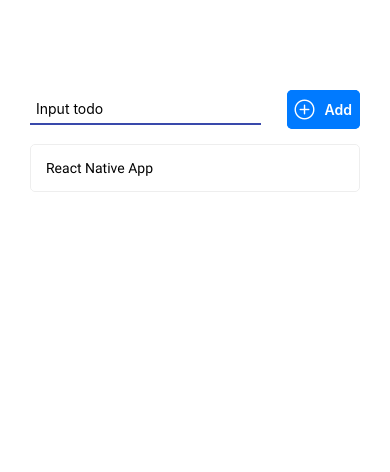
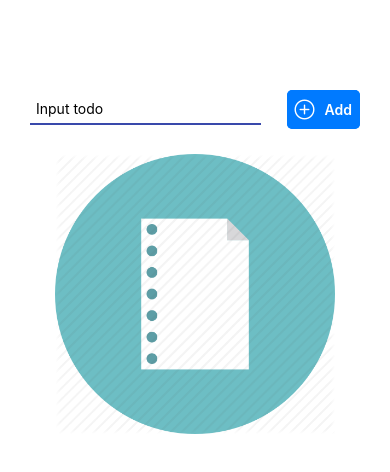
Before and after one commit to northymer/react-native-todo, a React Native app: screen / in a window 390 px wide. Shown: the top 472 px of the page. Built offline with nearby package versions, Linux system fonts and the light colour scheme.

Commit message:
started adding context

```diff
--- a/App.js
+++ b/App.js
@@ -1,11 +1,10 @@
 import React, { useState } from 'react';
 import * as Font from 'expo-font'
 import { AppLoading } from 'expo'
-import { StyleSheet, View, Alert } from 'react-native';
-import { NavBar } from './src/components/NavBar';
-import { MainScreen } from './src/screens/MainScreen';
-import { TodoScreen } from './src/screens/TodoScreen';
-import { THEME } from './src/theme/theme';
+
+import { MainLayout } from './src/MainLayout';
+import { TodoState } from './src/context/todo/TodoState';
+
 
 async function loadApplication() {
   await Font.loadAsync({
@@ -16,10 +15,6 @@
 
 export default function App() {
   const [isReady, setIsReady] = useState(false)
-  const [todoId, setTodoId] = useState(null)
-  const [todos, setTodos] = useState([
-    {id: '1', title: 'React Native App'}
-  ])
 
   if (!isReady) {
     return <AppLoading
@@ -29,85 +24,9 @@
     />
   }
 
-  const addTodo = (title) => {
-    setTodos(prev => [
-      ...prev,
-      {
-        id: Date.now().toString(),
-        title,
-      },
-    ])
-  }
-
-  const removeTodo = (id) => {
-    // Works on both Android and iOS
-    const todo = todos.find(todo => todo.id === id)
-    Alert.alert(
-      'Deleting of element',
-      `Are you sure you want to delete ${todo.title}?`,
-      [
-        {
-          text: 'Cancel',
-          style: 'cancel',
-        },
-        {
-          text: 'Delete',
-          style: 'destructive',
-          onPress: () => {
-            setTodoId(null)
-            setTodos(prev => prev.filter(todo => todo.id !== id))
-          }
-        },
-      ],
-      {cancelable: false},
-    )
-  }
-
-  const editTodo = (id, title) => {
-    const newTodoList = todos.map(todo => todo.id === id ? {id, title} : todo)
-    setTodos(newTodoList)
-  }
-
-  const onTodoPress = (id) => {
-    setTodoId(id)
-  }
-
-  const onPressBack = () => {
-    setTodoId(null)
-  }
-
-  const mainScreenProps = {
-    todos,
-    addTodo,
-    removeTodo,
-    setTodos,
-    onTodoPress,
-  }
-
-  const todoScreenProps = {
-    removeTodo,
-    onPressBack,
-    todo: todoId ? todos.find(({id}) => id === todoId) : null,
-    editTodo,
-  }
-
-  const content = todoId
-    ? <TodoScreen {...todoScreenProps} />
-    : <MainScreen {...mainScreenProps} />
-
   return (
-    <View style={styles.container}>
-      <NavBar title="ToDo App" />
-      <View style={styles.content}>
-        { content }
-      </View>
-    </View>
+    <TodoState>
+      <MainLayout />
+    </TodoState>
   );
 }
-
-const styles = StyleSheet.create({
-  content: {
-    paddingHorizontal: THEME.PADDING_HORIZONTAL,
-    paddingVertical: 20,
-  }
-});
--- /dev/null
+++ b/src/MainLayout.jsx
@@ -0,0 +1,93 @@
+import React, { useState } from 'react'
+import { View, StyleSheet } from 'react-native'
+import { NavBar } from './components/NavBar';
+import { THEME } from './theme/theme';
+import { MainScreen } from './screens/MainScreen';
+import { TodoScreen } from './screens/TodoScreen';
+
+export const MainLayout = (props) => {
+    const [todoId, setTodoId] = useState(null)
+    const [todos, setTodos] = useState([])
+
+    const addTodo = (title) => {
+        setTodos(prev => [
+          ...prev,
+          {
+            id: Date.now().toString(),
+            title,
+          },
+        ])
+      }
+
+    const removeTodo = (id) => {
+    // Works on both Android and iOS
+    const todo = todos.find(todo => todo.id === id)
+    Alert.alert(
+        'Deleting of element',
+        `Are you sure you want to delete ${todo.title}?`,
+        [
+        {
+            text: 'Cancel',
+            style: 'cancel',
+        },
+        {
+            text: 'Delete',
+            style: 'destructive',
+            onPress: () => {
+            setTodoId(null)
+            setTodos(prev => prev.filter(todo => todo.id !== id))
+            }
+        },
+        ],
+        {cancelable: false},
+    )
+    }
+
+    const editTodo = (id, title) => {
+    const newTodoList = todos.map(todo => todo.id === id ? {id, title} : todo)
+    setTodos(newTodoList)
+    }
+
+    const onTodoPress = (id) => {
+    setTodoId(id)
+    }
+
+    const onPressBack = () => {
+    setTodoId(null)
+    }
+
+    const mainScreenProps = {
+    todos,
+    addTodo,
+    removeTodo,
+    setTodos,
+    onTodoPress,
+    }
+
+    const todoScreenProps = {
+    removeTodo,
+    onPressBack,
+    todo: todoId ? todos.find(({id}) => id === todoId) : null,
+    editTodo,
+    }
+
+    const content = todoId
+    ? <TodoScreen {...todoScreenProps} />
+    : <MainScreen {...mainScreenProps} />
+
+    return (
+        <View style={styles.container}>
+            <NavBar title="ToDo App" />
+            <View style={styles.content}>
+                { content }
+            </View>
+        </View>
+    )
+}
+
+const styles = StyleSheet.create({
+    content: {
+        paddingHorizontal: THEME.PADDING_HORIZONTAL,
+        paddingVertical: 20,
+    }
+});
--- /dev/null
+++ b/src/context/todo/TodoState.jsx
@@ -0,0 +1,17 @@
+import React, { useReducer } from 'react'
+import { TodoContext } from './todoContext'
+import { todoReducer } from './todoReducer'
+
+export const TodoState = ({ children }) => {
+    const initialState = {
+        todos: [{id: '1', title: 'React Native App'}]
+    }
+    const [state, dispatch] = useReducer(todoReducer, initialState)
+    return (
+        <TodoContext.Provider
+            value={{todos: state.todos}}
+        >
+            {children}
+        </TodoContext.Provider>
+    )
+}
--- /dev/null
+++ b/src/context/todo/todoContext.js
@@ -0,0 +1,3 @@
+import { createContext } from 'react'
+
+export const TodoContext = createContext()
--- /dev/null
+++ b/src/context/todo/todoReducer.js
@@ -0,0 +1,3 @@
+export const todoReducer = (state, action) => {
+    return state
+}
```
